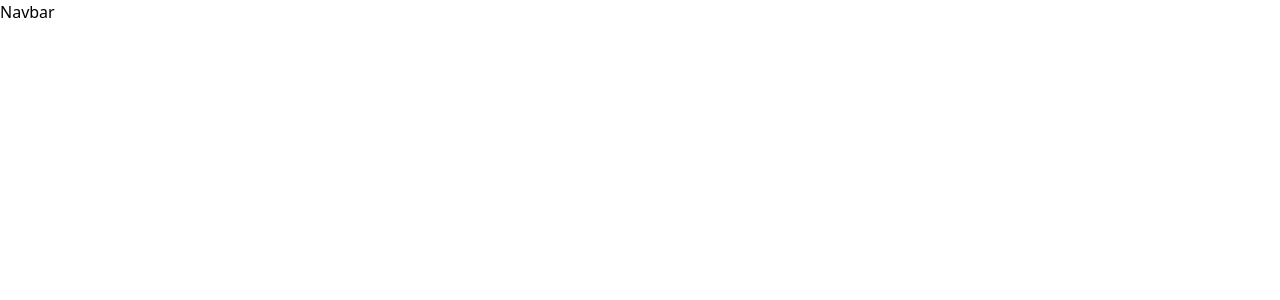
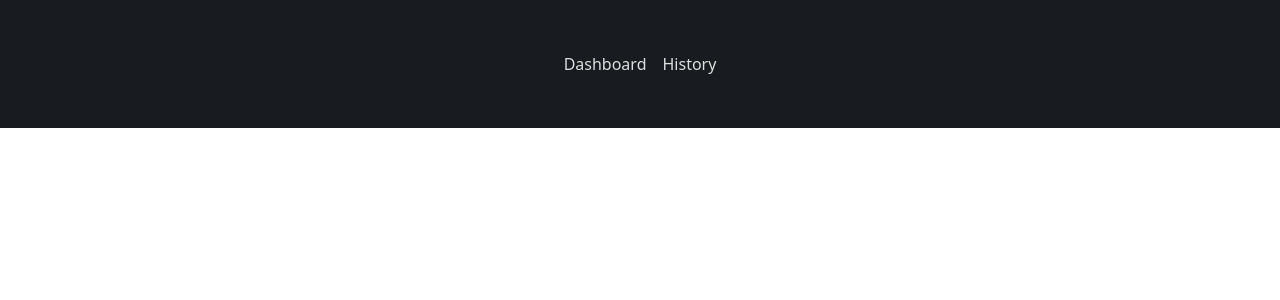
Before and after one commit to camelCaseCrew/itu_predictive_maintenance, a Next.js app in the folder frontend/: page / in a window 1280 px wide. Shown: the top 300 px of the page. Built offline with nearby package versions, Linux system fonts and the light colour scheme.

Commit message:
Added: Simple background colored bar at top as a start to the navbar

```diff
--- a/frontend/src/components/Navbar.tsx
+++ b/frontend/src/components/Navbar.tsx
@@ -1,7 +1,14 @@
 import React from 'react';
 
 function Navbar() {
-    return <h1>Navbar</h1>
+    return <div class="bg-background text-text w-full h-32 flex justify-center place-items-center gap-x-4">
+        <div class="">
+            Dashboard
+        </div>
+        <div class="">
+            History
+        </div>
+    </div>
 }
 
 export default Navbar;
```
